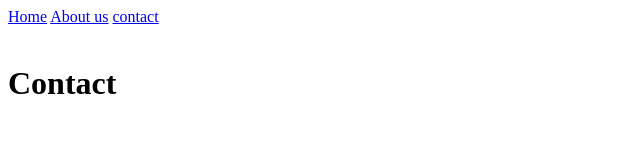
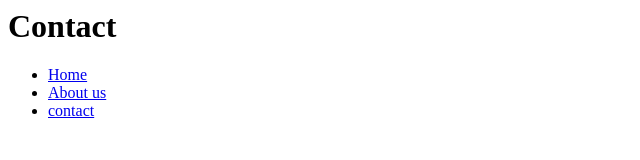
Before and after one commit to Giosirbiladze/GOA-homework, a plain HTML site: page day 09/classwork/contact.html in a window 1280 px wide. Shown: the whole page, without its empty margins (0-640 px from the left). Drawn offline with Linux system fonts and the light colour scheme.

Commit message:
goa-academy

```diff
--- a/day 09/classwork/contact.html
+++ b/day 09/classwork/contact.html
@@ -3,16 +3,19 @@
     <title>contact</title>
     </head>
     <body>
+        <h1>Contact</h1>
         <nav>
-           <a href="index.html">Home</a>
+            <ul>
+                <li><a href="index.html">Home</a></li>
 
-           <a href="aboutus.html">About us</a>
+                <li><a href="aboutus.html">About us</a></li>
 
-           <a href="contact.html">contact</a>
+                <li><a href="contact.html">contact</a></li>
+           </ul>
         </nav>
        <br>
 
-        <h1>Contact</h1>
+
 
     </body>
 
```
Also changed, not shown: day 09/classwork/aboutus.html (+9 -4 lines), day 09/classwork/index.html (+7 -4 lines).
